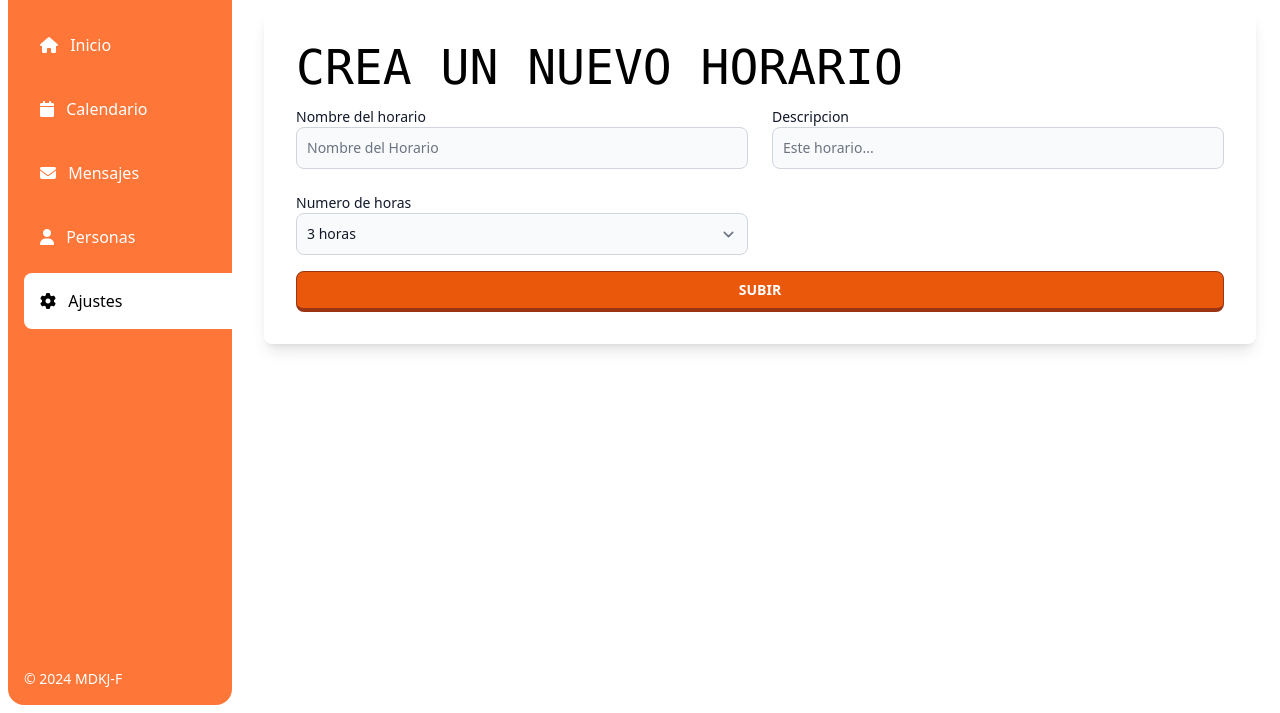
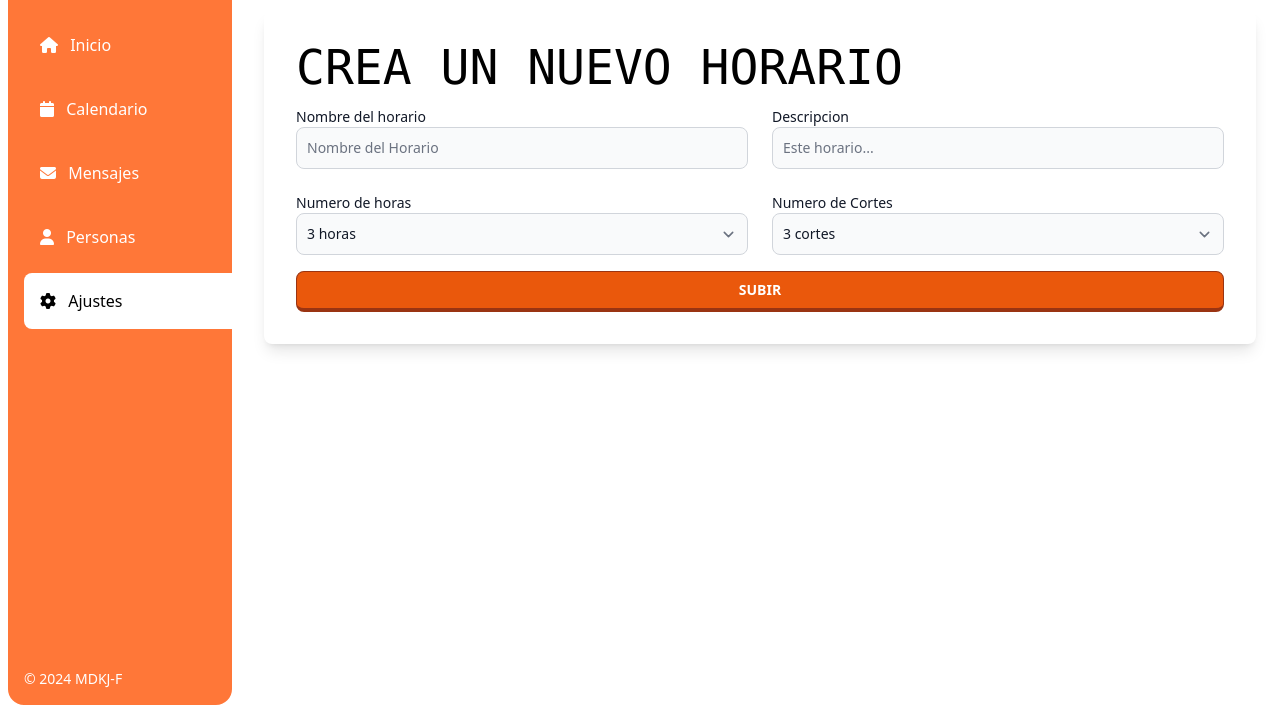
Before and after one commit to titooDiaz/PANEL-PARA-COLEGIOS, a Django app: page /gestores/crear/horario/ in a window 1280 px wide. Shown: the part 87-800 px from the top of the page. Run offline with Django 4.2, Linux system fonts and the light colour scheme; style sheets or scripts are compiled from the project's sources; some libraries are stand-ins or nearby versions.

Commit message:
Cortes en horarios

```diff
--- a/colegio/gestores/forms.py
+++ b/colegio/gestores/forms.py
@@ -240,12 +240,14 @@ class GradoForm(forms.ModelForm):
 class Horarios_PartesForm(forms.ModelForm):
     class Meta:
         model = Horarios_Partes
-        fields = ('titulo', 'descripcion', 'horas')
+        fields = ('titulo', 'descripcion', 'horas', 'cortes')
         opciones_horas = [(i, f'{i} horas') for i in range(3, 23)]
+        opciones_corte = [(i, f'{i} cortes') for i in range(1, 7)]
         widgets = {
             'titulo': forms.TextInput(attrs={'id':'titulo','class': 'bg-gray-50 border border-gray-300 text-gray-900 text-sm rounded-lg focus:ring-red-600 focus:border-red-600 block w-full p-2.5', 'placeholder': 'Nombre del Horario'}),
             'descripcion': forms.TextInput(attrs={'id':'descripcion','class': 'bg-gray-50 border border-gray-300 text-gray-900 text-sm rounded-lg focus:ring-red-600 focus:border-red-600 block w-full p-2.5', 'placeholder': 'Este horario...'}),
             'horas': forms.Select(attrs={'id':'horas','class': 'bg-gray-50 border border-gray-300 text-gray-900 text-sm rounded-lg focus:ring-red-600 focus:border-red-600 block w-full p-2.5'}, choices=opciones_horas),
+            'cortes': forms.Select(attrs={'id':'cortes','class': 'bg-gray-50 border border-gray-300 text-gray-900 text-sm rounded-lg focus:ring-red-600 focus:border-red-600 block w-full p-2.5'}, choices=opciones_corte),
         }
     def __init__(self, *args, **kwargs):
         super().__init__(*args, **kwargs)
--- a/colegio/gestores/views.py
+++ b/colegio/gestores/views.py
@@ -1,7 +1,7 @@
 from django.shortcuts import render, redirect
 from django.views.generic import TemplateView, View
 from .forms import CustomUserGestorForm, CustomUserAlumnoForm, CustomUserProfesoresForm, GradoForm, MateriasForm, Horarios_PartesForm, CustomUserAcudienteForm, CustomUserAdministradorForm
-from informacion.models import Grado,Horarios_Partes, HorarioDiario
+from informacion.models import Grado,Horarios_Partes, HorarioDiario, CortesHorario
 from django.contrib import messages
 from users.models import CustomUserAlumno
 
@@ -257,7 +257,11 @@ class CreateHorarios(View):
         if form.is_valid():
             horario=form.save(commit=False)
             horario.author = request.user
+            cortes = horario.cortes
             horario.save()
+
+            for i in range(int(cortes)):
+                CortesHorario.objects.create(corte_num=i+1, horario=horario)
             messages.success(request, '¡Horario agregado correctamente!')
         return redirect('CrearHorarios')
 
--- a/colegio/informacion/forms.py
+++ b/colegio/informacion/forms.py
@@ -10,7 +10,7 @@ class HoraHorarioForm(forms.ModelForm):
 
         widgets = {
             'hora_inicio': forms.TimeInput(attrs={'class': 'mt-1 p-2 border border-gray-300 rounded-md focus:outline-none focus:ring focus:border-orange-300', 'type':'time'}),
-    'hora_fin': forms.TimeInput(attrs={'class': 'mt-1 p-2 border border-gray-300 rounded-md focus:outline-none focus:ring focus:border-orange-300', 'type':'time'}),
+            'hora_fin': forms.TimeInput(attrs={'class': 'mt-1 p-2 border border-gray-300 rounded-md focus:outline-none focus:ring focus:border-orange-300', 'type':'time'}),
         }
     def __init__(self, *args, **kwargs):
         super().__init__(*args, **kwargs)
--- a/colegio/informacion/models.py
+++ b/colegio/informacion/models.py
@@ -10,7 +10,7 @@ UserAlumno = CustomUserAlumno
 
 def ano_actual():
     ano_electivo = timezone.now().year
-    ano_actual = int(ano_electivo)
+    ano_electivo = int(ano_electivo)
     return ano_electivo
 
 class Anos_electivos(models.Model):
@@ -29,6 +29,10 @@ class Horarios_Partes(models.Model):
     horas = models.IntegerField(
         default=3,
         validators=[MinValueValidator(3), MaxValueValidator(22)]
+    )
+    cortes = models.IntegerField(
+        default=3,
+        validators=[MinValueValidator(1), MaxValueValidator(6)]
     )
 
     def __str__(self):
@@ -86,3 +90,14 @@ class HorarioDiario(models.Model): #Materias por dia (DEPENDIENDO DEL HORARIO SE
 
     def __str__(self):
         return f"{self.hora_inicio} - {self.hora_fin}"
+
+class CortesHorario(models.Model): #Materias por dia (DEPENDIENDO DEL HORARIO SE VA A ITERAR SOBRE ESTE MODELO PARA CREAR LAS CLASES DIARIAS NECESARIAS)
+    ano_creacion = models.IntegerField(default=ano_actual())
+    corte_num = models.IntegerField(blank=False)
+    horario = models.ForeignKey(Horarios_Partes, on_delete=models.CASCADE)
+    fecha_inicio = models.TimeField(blank=True, null=True)
+    fecha_fin = models.TimeField(blank=True, null=True)
+    activo = models.BooleanField(default=False)
+
+    def __str__(self):
+        return f"{self.horario.titulo} - CORTE {self.corte_num}"
--- a/colegio/templates/informacion/horarios/create_horarios.html
+++ b/colegio/templates/informacion/horarios/create_horarios.html
@@ -25,6 +25,10 @@
                     <label for="horas" class="block text-sm font-medium text-gray-900">Numero de horas</label>
                     {{ form.horas }}
                 </div>
+                <div>
+                    <label for="cortes" class="block text-sm font-medium text-gray-900">Numero de Cortes</label>
+                    {{ form.cortes }}
+                </div>
             </div>
             <div class="mt-4">
                 <button type="submit" id="myButton" class=" block py-2 font-semibold text-sm text-white px-4 rounded-lg bg-orange-600 border-l border-r border-t border-4 border-orange-800 hover:scale-105 transition duration-300 ease-in-out focus:border focus:mt-1 w-full">SUBIR</button>
```
Also changed, not shown: 1 other file.
